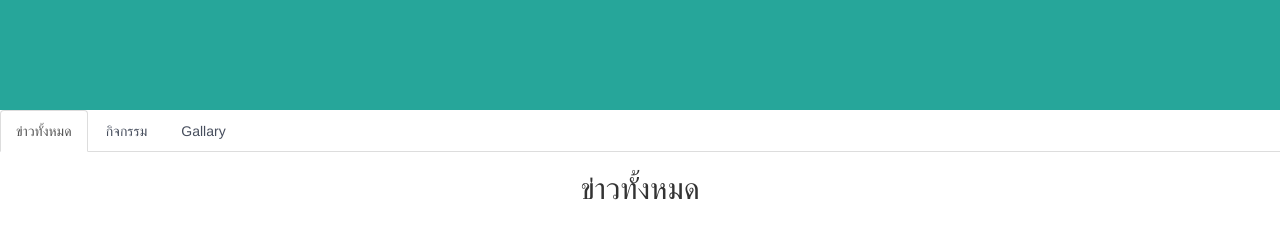
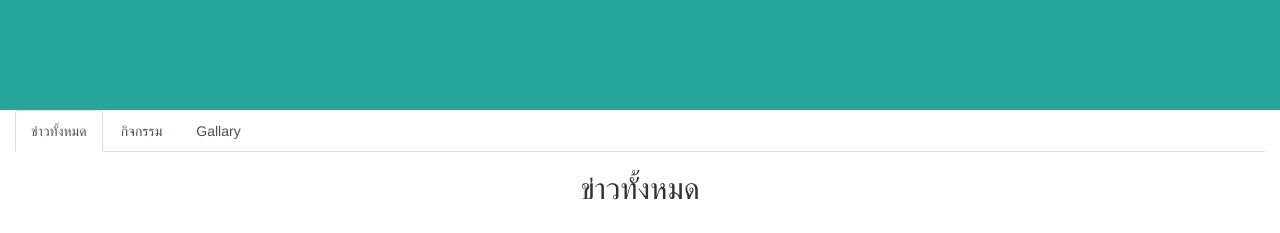
Before and after one commit to Acherrylp/Acherry.github.io, a Jekyll site: the page built from news.html, in a window 1280 px wide. Shown: the part 697-930 px from the top of the page. Built offline with Jekyll 4.4.1, drawn with Linux system fonts in a browser that asks for light colours; nearby versions of some CDN libraries; grey boxes are pictures that could not be loaded.

Commit message:
แก้ไขแท็กในหน้า news

```diff
--- a/news.html
+++ b/news.html
@@ -120,7 +120,7 @@ div.desc {
 
 
 
-<div>
+<div class="container-fluid">
     <ul class="nav nav-tabs">
         <li class="active"><a data-toggle="tab" href="#home">ข่าวทั้งหมด</a></li>
         <li><a data-toggle="tab" href="#menu1">กิจกรรม</a></li>
```
